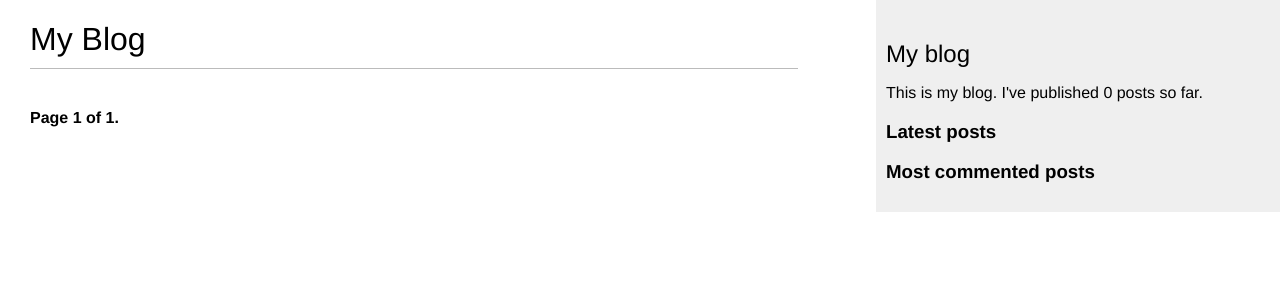
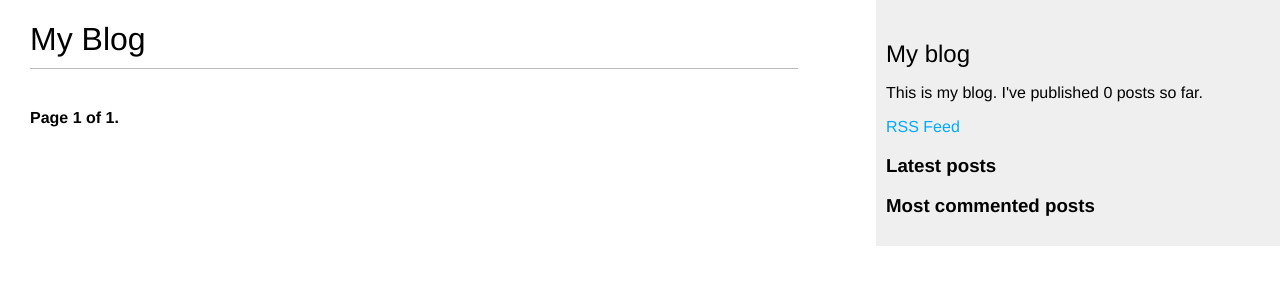
Before and after one commit to amitmodi06/Django_Blog_App, a Django app: page /blog/ in a window 1280 px wide. Shown: the top 300 px of the page. Run offline with Django 5.2, Linux system fonts and the light colour scheme; data that the repository does not hold is empty.

Commit message:
Adde RSS Feed link to the sidebar

```diff
--- a/blog/templates/blog/base.html
+++ b/blog/templates/blog/base.html
@@ -16,6 +16,11 @@
         <p>This is my blog.
             I've published {% total_posts %} posts so far.
         </p>
+        <p>
+            <a href="{% url "blog:post_feed" %}">
+                RSS Feed
+            </a>
+        </p>
         <h3>Latest posts</h3>
         {% show_latest_posts 10 %}
         <h3>Most commented posts</h3>
```
